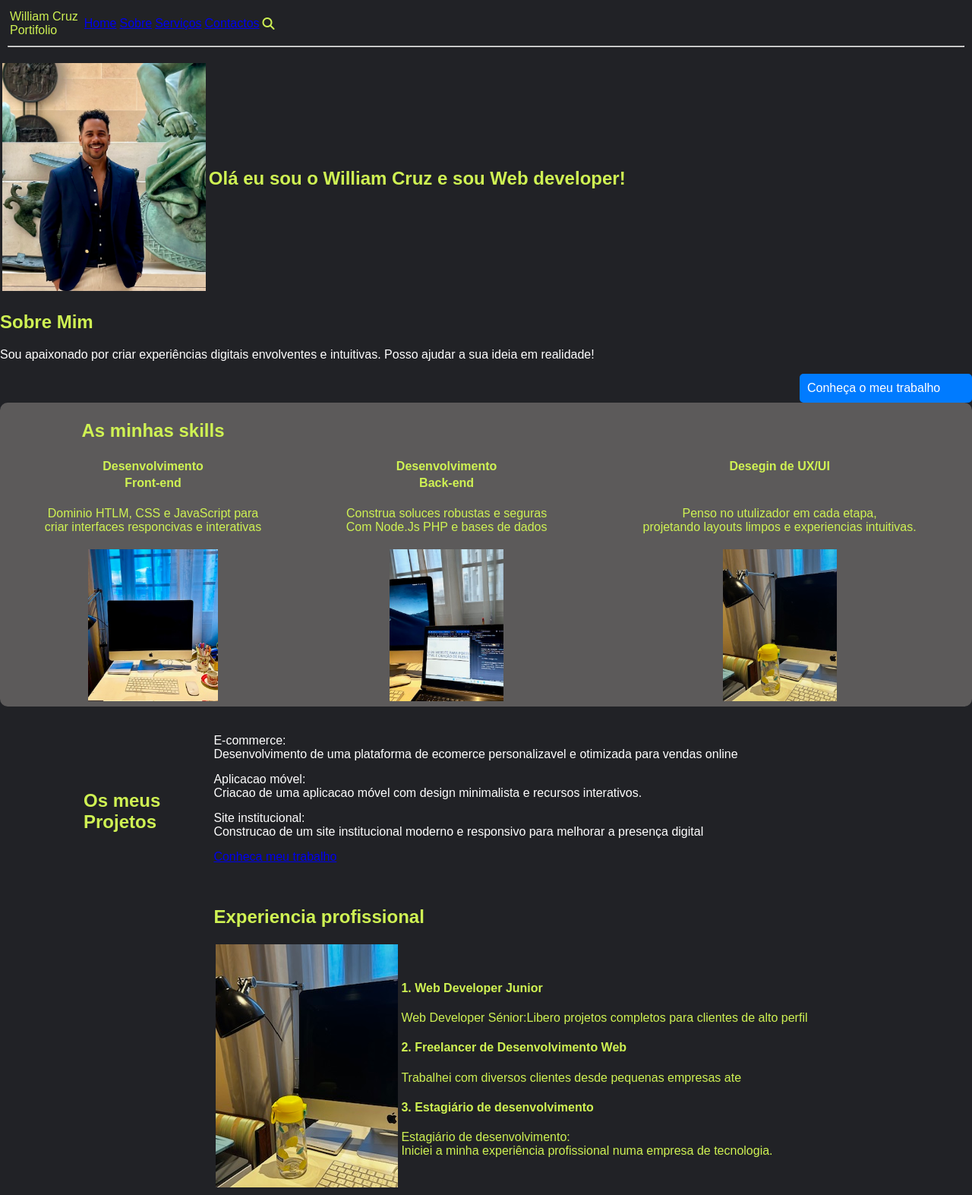
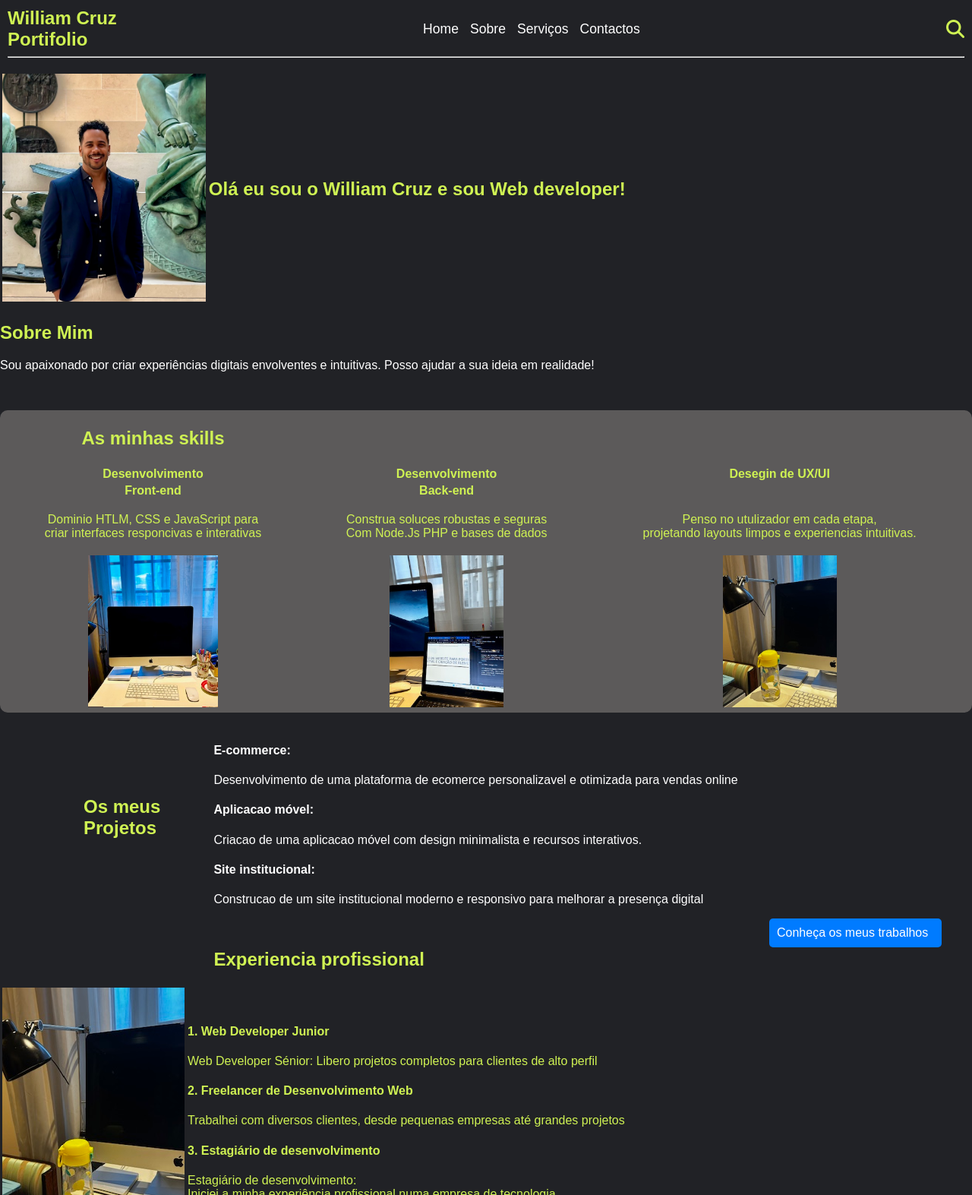
Before and after one commit to williamcruz12/PortifolioWilliam, a plain HTML site: page index.html in a window 1280 px wide. Shown: the top 1573 px of the page at 76% size. Drawn offline with Linux system fonts and the light colour scheme.

Commit message:
Add files via upload

```diff
--- a/index.html
+++ b/index.html
@@ -12,23 +12,23 @@
 <body>
 
     <header>
+        <div class="header-container">
+            <div class="logo">
+                William Cruz<br>Portifolio
+            </div>
+            <nav class="navigation">
+                <a href="file:///C:/Users/caval/OneDrive/Documentos/Estudo-Curso%20em%20video/Site-William/HTML.CSS/Portifolio%202/Portifolio%20William.html#" >Home</a>
+                <a href="#">Sobre</a>
+                <a href="#">Serviços</a>
+                <a href="#">Contactos</a>
+            </nav>
+            <div class="search-icon">
+                <i class="fas fa-search"></i>
+            </div>
+        </div>
+        <hr>
+    </header>
 
-        <table>
-            <tr>
-              <td>William Cruz<br>Portifolio</td>
-              <td>
-                <td><a href="#">Home</a></td>
-                <td><a href="#">Sobre</a></td>
-                <td><a href="#">Serviços</a></td>
-                <td><a href="#">Contactos</a></td>
-              </td>
-              <td><i class="fas fa-search" style="float: right;"></i></td>
-            </tr>
-        </table>
-
-        <hr>
-
-    </header>
 
     <main>
 
@@ -44,8 +44,7 @@
             <h2>Sobre Mim</h2>
             <p class="sou">Sou apaixonado por criar experiências digitais envolventes e
             intuitivas. Posso ajudar a sua ideia em realidade!</p>
-            <a id="botao" href="https://williamcruz12.github.io/William/"target="_blank"
-            style="float:right;"><input  value="Conheça o meu trabalho" ></a>
+
         </div>
 
 
@@ -67,59 +66,65 @@
                     <th>Front-end</th>
                     <th>Back-end</th>
                     <th> </th>
-                <tr>
+                </tr>
 
                 <tr>
                     <td><p>Dominio HTLM, CSS e JavaScript para <br>criar interfaces responcivas e interativas</p></td>
                     <td><p>Construa soluces robustas e seguras <br>Com Node.Js PHP e bases de dados</p></td>
-                    <td> <p>Penso no utulizador em cada etapa, <br>projetando layouts limpos e experiencias intuitivas.</p></td>
+                    <td><p>Penso no utulizador em cada etapa, <br>projetando layouts limpos e experiencias intuitivas.</p></td>
                 </tr>
 
                 <tr>
-                    <td><img src="fotoTabela.jpeg" alt="foto1"max-width="200px" height="200px"></td>
-                    <td><img src="foto pc.jpeg" alt="foto2"max-width="200px" height="200px"></td>
-                    <td> <img src="Foto agua.jpeg" alt="foto3"max-width="200px" height="200px"></td>
+                    <td><img src="fotoTabela.jpeg" alt="foto1" max-width="200px" height="200px"></td>
+                    <td><img src="foto pc.jpeg" alt="foto2" max-width="200px" height="200px"></td>
+                    <td><img src="Foto agua.jpeg" alt="foto3" max-width="200px" height="200px"></td>
                 </tr>
             </table>
+        </div>
 
-        </div>
 
 
         <div class="projeto">
             <h2>Os meus <br> Projetos </h2>
                 <ol>
-                    <li>E-commerce: <br>Desenvolvimento de uma plataforma de ecomerce personalizavel e otimizada para vendas online </li>
-                    <li>Aplicacao móvel: <br> Criacao de uma aplicacao móvel com design minimalista e recursos interativos. </li>
-                    <li>Site institucional: <br> Construcao de um site institucional moderno e responsivo para melhorar a presença digital</li>
-                    <a id="botao2" href="#">Conheca meu trabalho</a>
+                    <li><h4>E-commerce:</h4> Desenvolvimento de uma plataforma de ecomerce personalizavel e otimizada para vendas online </li>
+                    <li><h4>Aplicacao móvel:</h4>
+
+
+
+                        Criacao de uma aplicacao móvel com design minimalista e recursos interativos. </li>
+                    <li><h4>Site institucional:</h4>Construcao de um site institucional moderno e responsivo para melhorar a presença digital</li>
+
                 </ol>
+                <a id="botao" href="https://williamcruz12.github.io/sitefreixo/"target="_blank"
+                    style="float:right;"><input  value="Conheça os meus trabalhos" ></a>
         </div>
 
-        <div>
+        <div class="profissional">
             <h2>Experiencia profissional</h2>
 
             <table>
                 <tr>
-                    <td>
+                    <td class="image">
                         <img src="Foto agua.jpeg" alt="Aperto de mão">
-                   </td>
+                    </td>
 
-                    <td>
+                    <td class="experience">
                         <h4>1. Web Developer Junior</h4>
-                        <p>Web Developer Sénior:Libero projetos completos para clientes de alto perfil</p>
+                        <p>Web Developer Sénior: Libero projetos completos para clientes de alto perfil</p>
                         <h4>2. Freelancer de Desenvolvimento Web</h4>
-                        <p>Trabalhei com diversos clientes  desde pequenas empresas ate</p>
+                        <p>Trabalhei com diversos clientes, desde pequenas empresas até grandes projetos</p>
                         <h4>3. Estagiário de desenvolvimento</h4>
-                        <p>Estagiário de desenvolvimento: <br> Iniciei a minha
-                        experiência profissional numa empresa de tecnologia.</p>
-
+                        <p>Estagiário de desenvolvimento: <br> Iniciei a minha experiência profissional numa empresa de tecnologia.</p>
                     </td>
                 </tr>
-
             </table>
 
-            <p><a href="#">CV Download</a></p>
+            <a id="botao2" href="https://williamcruz12.github.io/sitefreixo/"target="_blank"
+                    style="float:right;"><input  value="CV Download" ></a>
         </div>
+
+
 
 
 
@@ -131,13 +136,10 @@
                     <td>
                         <h3>Desenvolvimento web</h3>
                         <p>Construo sites e aplicações web responsivas e de alto desempenho.</p>
-
                     </td>
-
                     <td>
                         <h3>Design de UX/UI</h3>
                         <p>Crio designs intuitivos e experiências de usuário envolventes.</p>
-
                     </td>
                 </tr>
 
@@ -145,25 +147,22 @@
                     <td>
                         <h3>Desenvolvimento Mobile</h3>
                         <p>Desenvolvo aplicações móveis nativas e multiplataforma.</p>
-
                     </td>
-
                     <td>
                         <h3>Integração back-end</h3>
                         <p>Implemento soluções back-end robustas e seguras.</p>
                     </td>
-                 </tr>
+                </tr>
+            </table>
+        </div>
 
-            </table>
-
-        </div>
 
 
 
             <table>
                 <tr>
                     <td>
-                        <img src="Foto agua.jpeg" alt="Aperto de mão">
+                        <img src="Foto agua.jpeg" alt="foto">
                     </td>
 
                     <td>
```
